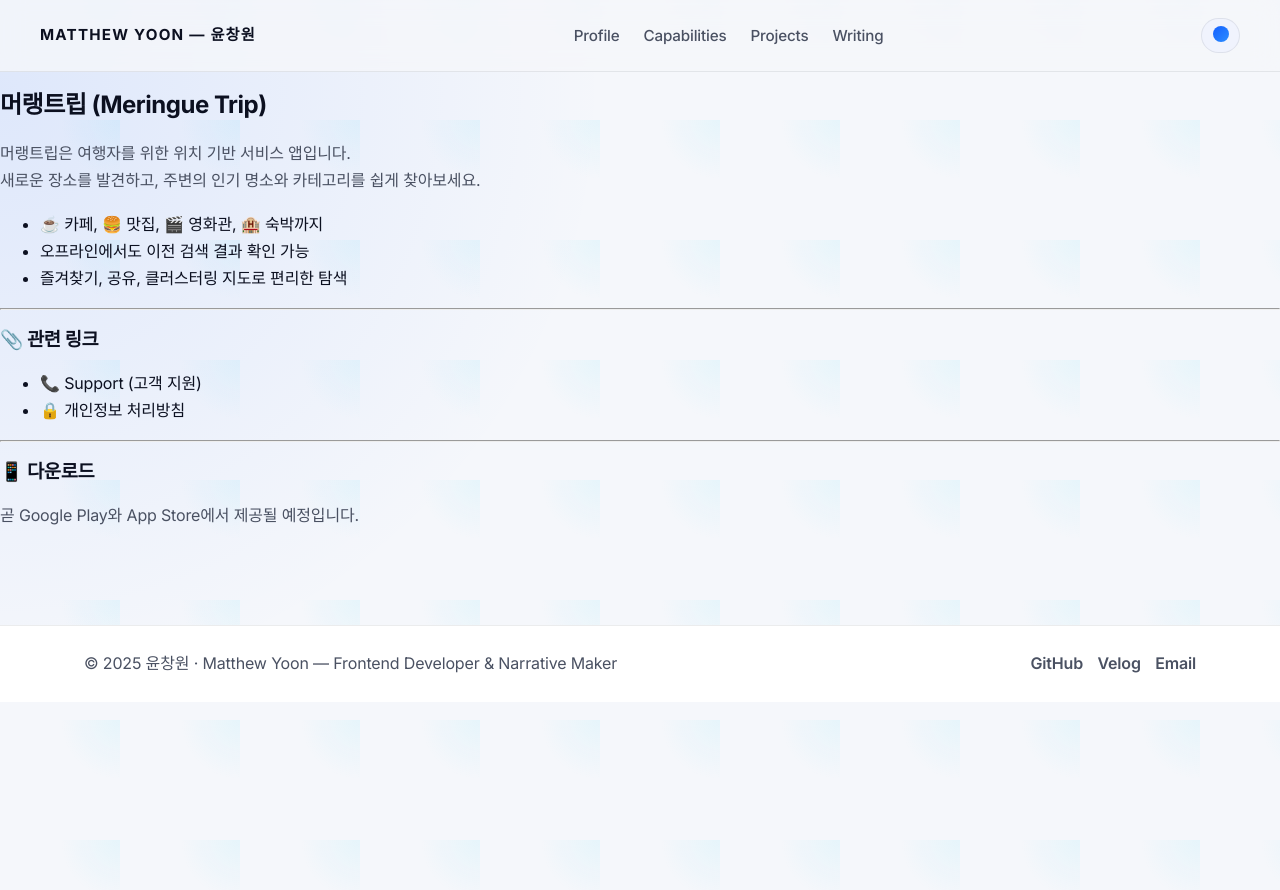
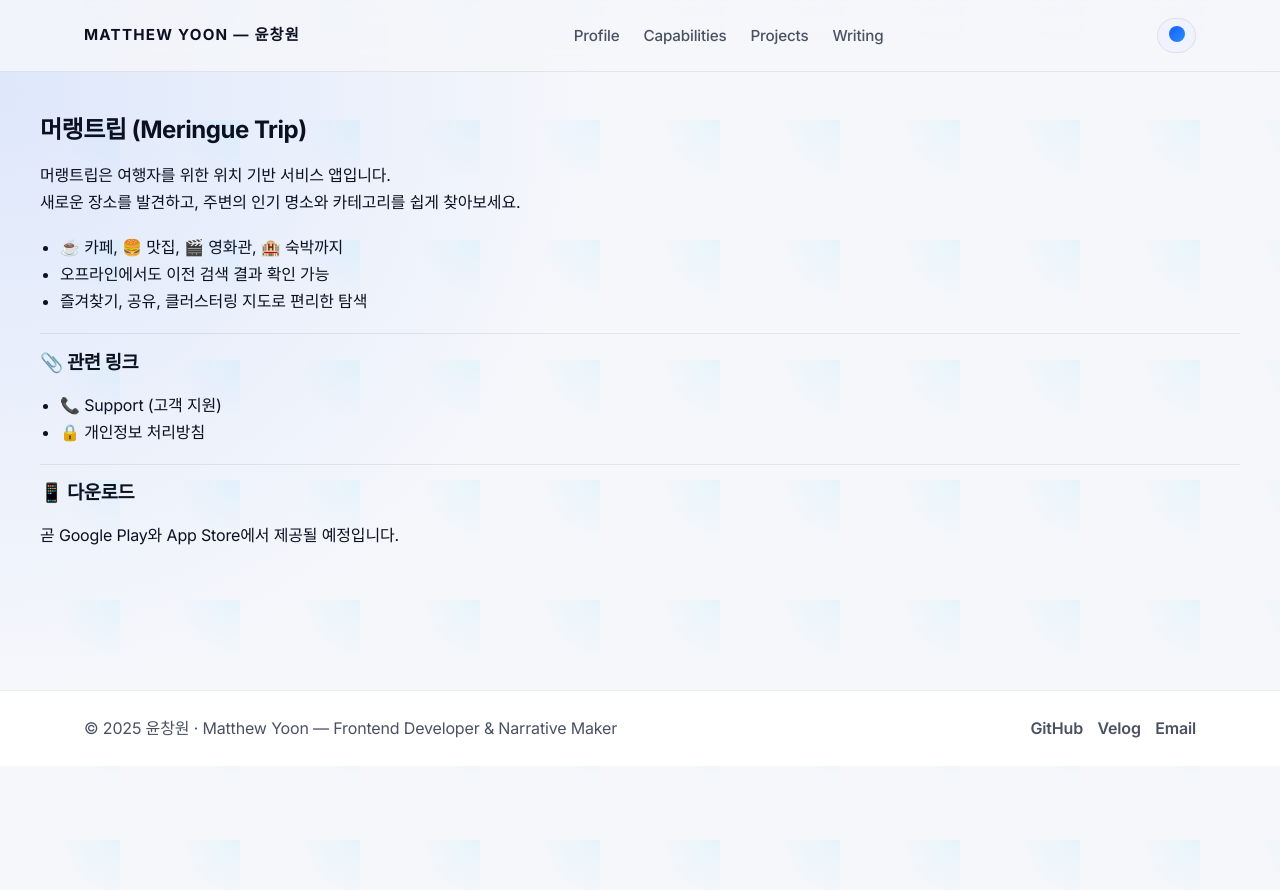
Before and after one commit to uiwwsw/uiwwsw.github.io, a Jekyll site: the page built from meringuetrip/index.markdown, in a window 1280 px wide. Shown: the top 890 px of the page. Built offline with Jekyll 4.4.1, drawn with Linux system fonts in a browser that asks for light colours; nearby versions of some CDN libraries; our own code applies the rules of GitHub Pages for plain Markdown files.

Commit message:
Improve layout spacing on mobile

```diff
--- a/_layouts/default.html
+++ b/_layouts/default.html
@@ -38,7 +38,13 @@
       </div>
     </header>
     <main id="content" class="site-main">
-      {{ content }}
+      {% if page.full_bleed %}
+        {{ content }}
+      {% else %}
+        <div class="container content-body">
+          {{ content }}
+        </div>
+      {% endif %}
     </main>
     <footer class="site-footer">
       <div class="container">
--- a/assets/css/style.css
+++ b/assets/css/style.css
@@ -97,7 +97,7 @@ img {
   display: flex;
   align-items: center;
   justify-content: space-between;
-  padding: 1.1rem 0;
+  padding-block: 1.1rem;
 }
 
 .site-title {
@@ -145,6 +145,37 @@ img {
 
 .site-main {
   padding-bottom: 4rem;
+}
+
+.content-body {
+  display: flex;
+  flex-direction: column;
+  gap: 1.1rem;
+  padding: clamp(1.25rem, 4vw, 2.75rem) 0;
+}
+
+.content-body h1,
+.content-body h2,
+.content-body h3 {
+  margin: 0;
+}
+
+.content-body p,
+.content-body ul,
+.content-body ol {
+  margin: 0;
+  color: var(--fg);
+}
+
+.content-body ul,
+.content-body ol {
+  padding-left: 1.25rem;
+}
+
+.content-body hr {
+  border: none;
+  border-top: 1px solid var(--border);
+  margin: 0;
 }
 
 .section {
--- a/index.markdown
+++ b/index.markdown
@@ -1,6 +1,7 @@
 ---
 layout: default
 title: Matthew Yoon — 윤창원
+full_bleed: true
 ---
 
 <section class="masthead" aria-labelledby="intro-heading">
```
